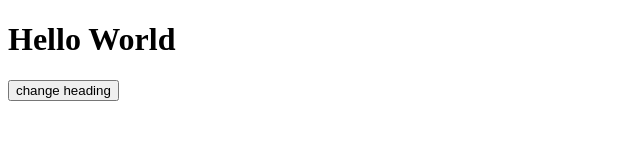
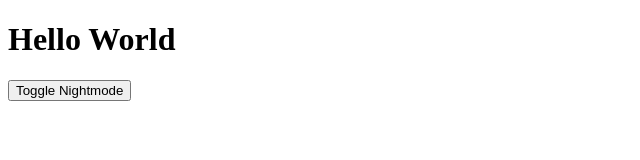
Before and after one commit to salmanselu/html-js, a plain HTML site: page index.html in a window 1280 px wide. Shown: the full height of the page, 0-640 px from the left. Drawn offline with Linux system fonts and the light colour scheme.

Commit message:
Toggle night mode test

```diff
--- a/index.html
+++ b/index.html
@@ -7,10 +7,10 @@
     <link rel="stylesheet" href="styles.css"/>
     <title>test</title>
 </head>
-<body>
+<body bgcolor="white" color="black">
 <h1 id="head">Hello World</h1>
 <script src="./index.js"> </script>
 
-<button onclick="changeHead()">change heading</button>
+<button onclick="toggleNightMode()">Toggle Nightmode</button>
 
 </body>
```
